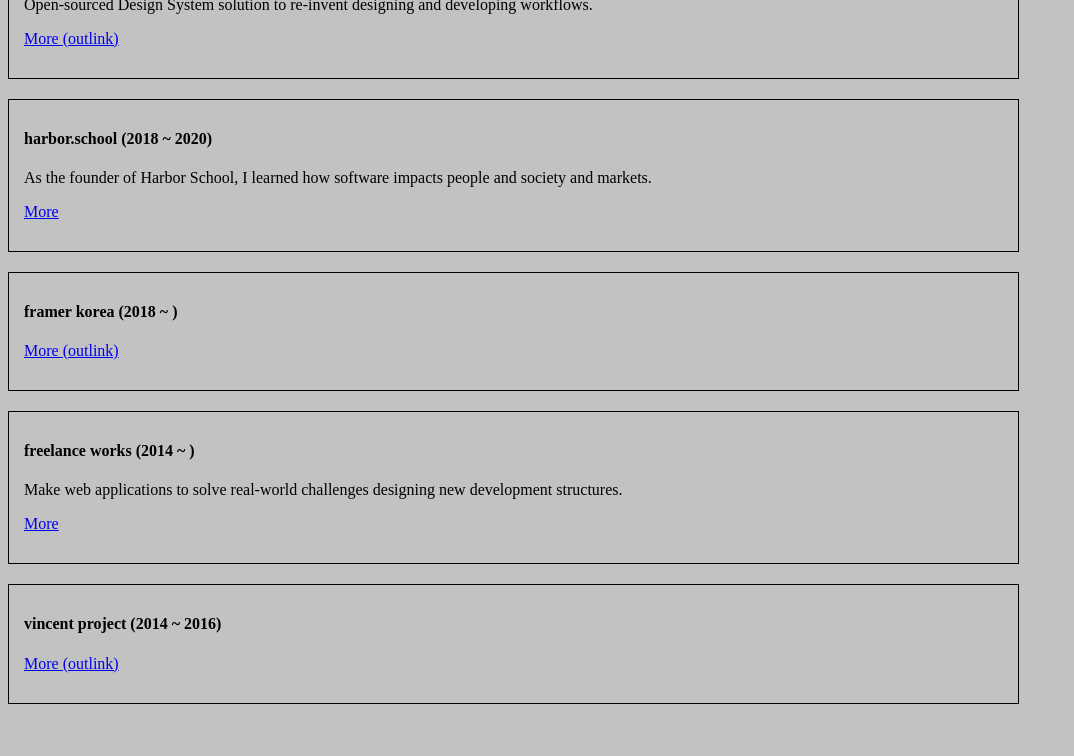
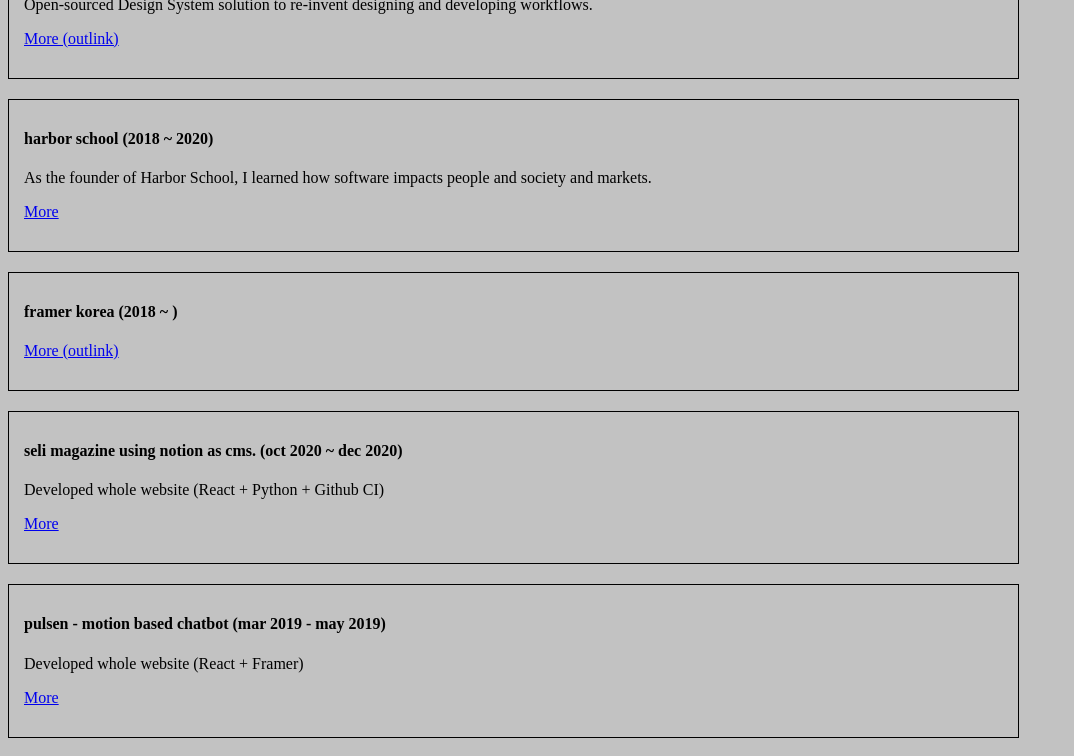
Before and after one commit to ruucm/ruucm.github.io, a Next.js app: page / in a window 1280 px wide. Shown: the part 280-1036 px from the top of the page, without its empty margins (0-1074 px from the left). Before the commit the page ends 992 px from the top, so only its background shows below. Built offline with nearby package versions, Linux system fonts and the light colour scheme.

Commit message:
content updates

```diff
--- a/components/card.js
+++ b/components/card.js
@@ -18,6 +18,7 @@ export function Card({ title, duration, description, outlink, link }) {
       <h4
         style={{
           marginTop: 0,
+          textTransform: "lowercase",
         }}
       >
         {title}
--- a/consts.js
+++ b/consts.js
@@ -1,28 +1,46 @@
 export const cardDatas = [
   {
-    title: "lighthouse design system",
+    title: "Lighthouse Design System",
     description: `Open-sourced Design System solution to re-invent designing and developing workflows.`,
     duration: "2020 ~ ",
     outlink: "https://lighthouse.harbor.school",
   },
   {
-    title: "harbor.school",
+    title: "Harbor School",
     description: `As the founder of Harbor School, I learned how software impacts people and society and markets.`,
     duration: "2018 ~ 2020",
     link: "/portfolio/harbor-school",
   },
   {
-    title: "framer korea",
+    title: "Framer Korea",
     description: ``,
     duration: "2018 ~ ",
     outlink: "https://framerkorea.org/",
   },
   {
-    title: "freelance works",
-    description: `Make web applications to solve real-world challenges designing new development structures.`,
-    duration: "2014 ~ ",
+    title: "SELI Magazine using Notion as CMS.",
+    description: `Developed whole website (React + Python + Github CI)`,
+    duration: "Oct 2020 ~ Dec 2020",
     link: "/portfolio/freelance-works",
   },
+  {
+    title: "Pulsen - Motion based Chatbot",
+    description: `Developed whole website (React + Framer)`,
+    duration: "Mar 2019 - May 2019",
+    link: "/portfolio/freelance-works",
+  },
+  {
+    title: "Cnyttan - Online Shopping Site",
+    description: `Developed whole website (Wordpress + React)`,
+    duration: "Oct 2018 - Nov 2018",
+    link: "/portfolio/freelance-works",
+  },
+  // {
+  //   title: "freelance works",
+  //   description: `Make web applications to solve real-world challenges designing new development structures.`,
+  //   duration: "2014 ~ ",
+  //   link: "/portfolio/freelance-works",
+  // },
   {
     title: "vincent project",
     description: ``,
```
